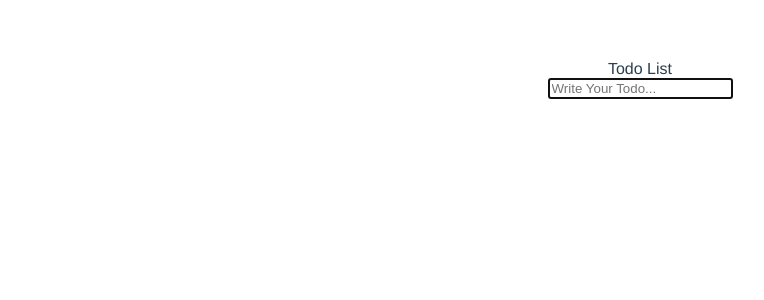
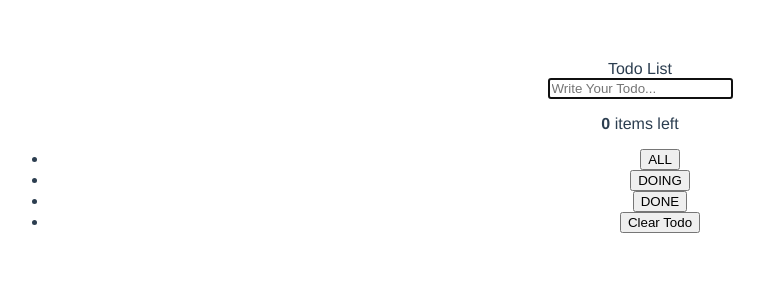
Before and after one commit to junjangsee/vue-todolist, a Vue app: page / in a window 1280 px wide. Shown: the top 300 px of the page, without its empty margins (0-764 px from the left). Built offline with nearby package versions, Linux system fonts and the light colour scheme.

Commit message:
[#19]feat: 할 일 필터링 구현

```diff
--- a/src/App.vue
+++ b/src/App.vue
@@ -4,11 +4,15 @@
       <Header />
       <Input v-on:onAddTodo="handleAddTodo" />
       <List
-        v-bind:todos="todos"
+        v-bind:todos="filterTodos"
         v-on:onRemoveTodo="handleRemoveTodo"
         v-on:onToggleTodo="handleToggleTodo"
       />
-      <Footer />
+      <Footer
+        v-bind:filterType="filterType"
+        v-bind:size="filterTodos.length"
+        v-on:onFilterType="handleFilterType"
+      />
     </div>
   </div>
 </template>
@@ -31,7 +35,26 @@ export default {
   data() {
     return {
       todos: [],
+      filterType: "ALL",
     };
+  },
+
+  computed: {
+    filterTodos() {
+      switch (this.filterType) {
+        case "ALL": {
+          return this.todos;
+        }
+        case "DOING": {
+          return this.todos.filter((todo) => todo.isDone === false);
+        }
+        case "DONE": {
+          return this.todos.filter((todo) => todo.isDone === true);
+        }
+        default:
+          return [];
+      }
+    },
   },
 
   created() {
@@ -76,6 +99,10 @@ export default {
       localStorage.removeItem(todoId);
       localStorage.setItem(todo.id, JSON.stringify(todo));
     },
+
+    handleFilterType(filterType) {
+      this.filterType = filterType;
+    },
   },
 };
 </script>
--- a/src/components/Footer.vue
+++ b/src/components/Footer.vue
@@ -1,15 +1,40 @@
 <template>
   <footer class="footer">
+    <span class="todo-count">
+      <strong>{{ size }}</strong> items left
+    </span>
     <ul class="filter-list">
-      <!-- <li>
-            <button></button>
-          </li> ... -->
+      <li v-for="(filter, idx) in filters" v-bind:key="idx">
+        <button
+          v-bind:class="{selected: filterType === filter}"
+          @click="handleFilterType(filter)"
+          type="button"
+        >
+          {{ filter }}
+        </button>
+      </li>
+      <li>
+        <button class="clear-todo" type="button">Clear Todo</button>
+      </li>
     </ul>
   </footer>
 </template>
 
 <script>
-export default {};
+export default {
+  props: ["filterType", "size"],
+  data() {
+    return {
+      filters: ["ALL", "DOING", "DONE"],
+    };
+  },
+
+  methods: {
+    handleFilterType(type) {
+      this.$emit("onFilterType", type);
+    },
+  },
+};
 </script>
 
 <style scoped></style>
--- a/src/components/List.vue
+++ b/src/components/List.vue
@@ -1,8 +1,8 @@
 <template>
   <section class="main">
     <ul class="todo-list">
-      <li v-for="{ id, text, isDone } in todos" v-bind:key="id">
-        <span v-bind:class="{ isDone: isDone }" @click="handleToggle(id)">{{
+      <li v-for="{id, text, isDone} in todos" v-bind:key="id">
+        <span v-bind:class="{isDone: isDone}" @click="handleToggle(id)">{{
           text
         }}</span>
         <button class="remove-button" type="button" @click="handleButton(id)">
@@ -16,6 +16,7 @@
 <script>
 export default {
   props: ["todos"],
+
   methods: {
     handleButton(todoId) {
       this.$emit("onRemoveTodo", todoId);
```
